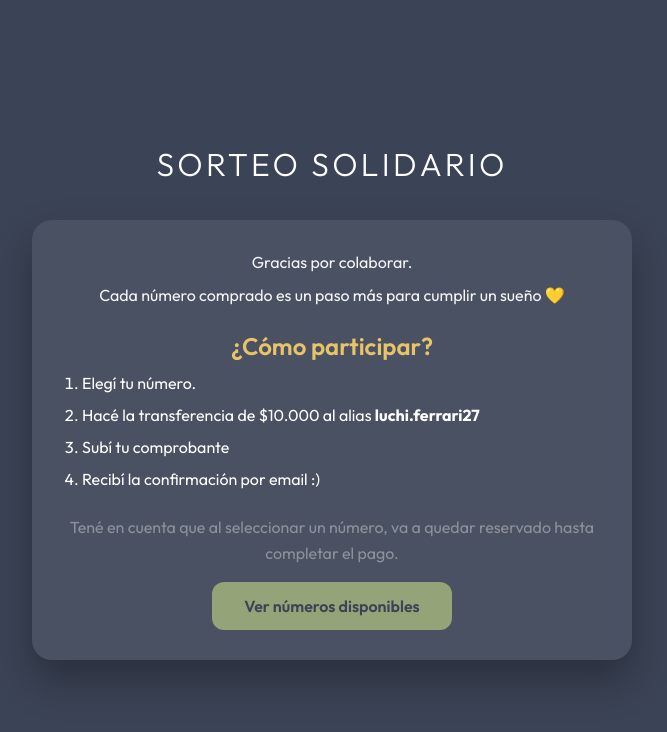
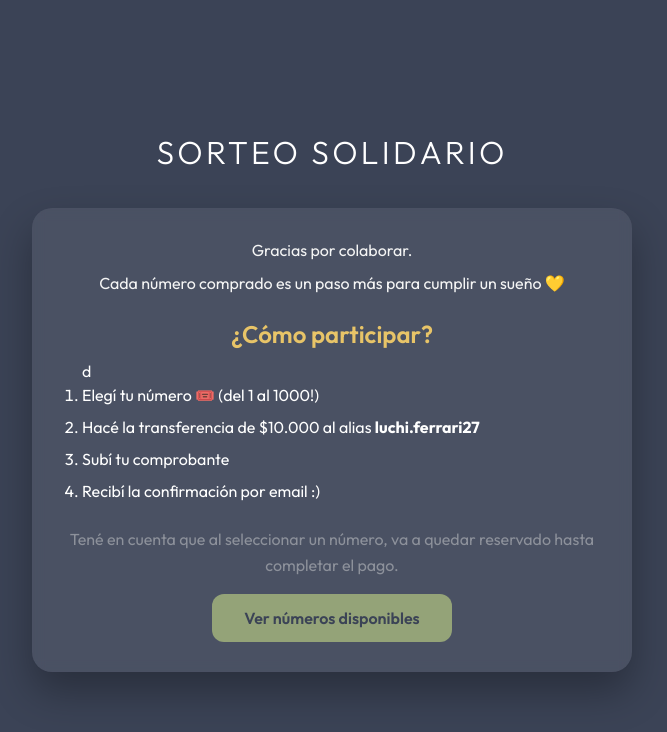
Before and after one commit to trinifaccini/soreteoluciv2, a React (Vite) app: page / in a window 1280 px wide. Shown: the top 732 px of the page, without its empty margins (0-667 px from the left). Built offline with nearby package versions, Linux system fonts and the light colour scheme.

Commit message:
Update participation instructions with emoji and clarity

```diff
--- a/src/Welcome.jsx
+++ b/src/Welcome.jsx
@@ -24,8 +24,8 @@ export default function Welcome() {
 
         <h3>¿Cómo participar?</h3>
 
-        <ol>
-          <li>Elegí tu número.  </li>
+        <ol>d
+          <li>Elegí tu número 🎟️ (del 1 al 1000!)  </li>
           <li>Hacé la transferencia de $10.000 al alias <strong>luchi.ferrari27</strong></li>
           <li>Subí tu comprobante</li>
           <li>Recibí la confirmación por email :) </li>
```
